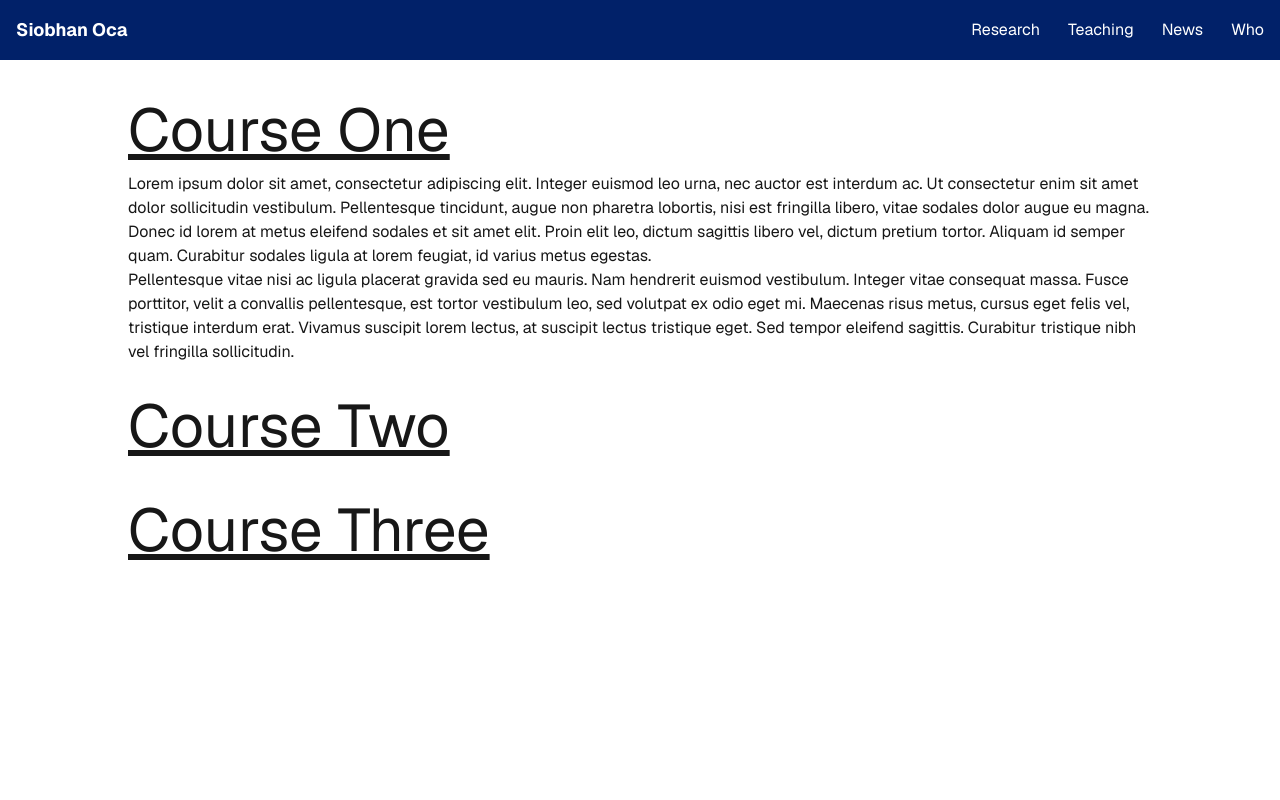
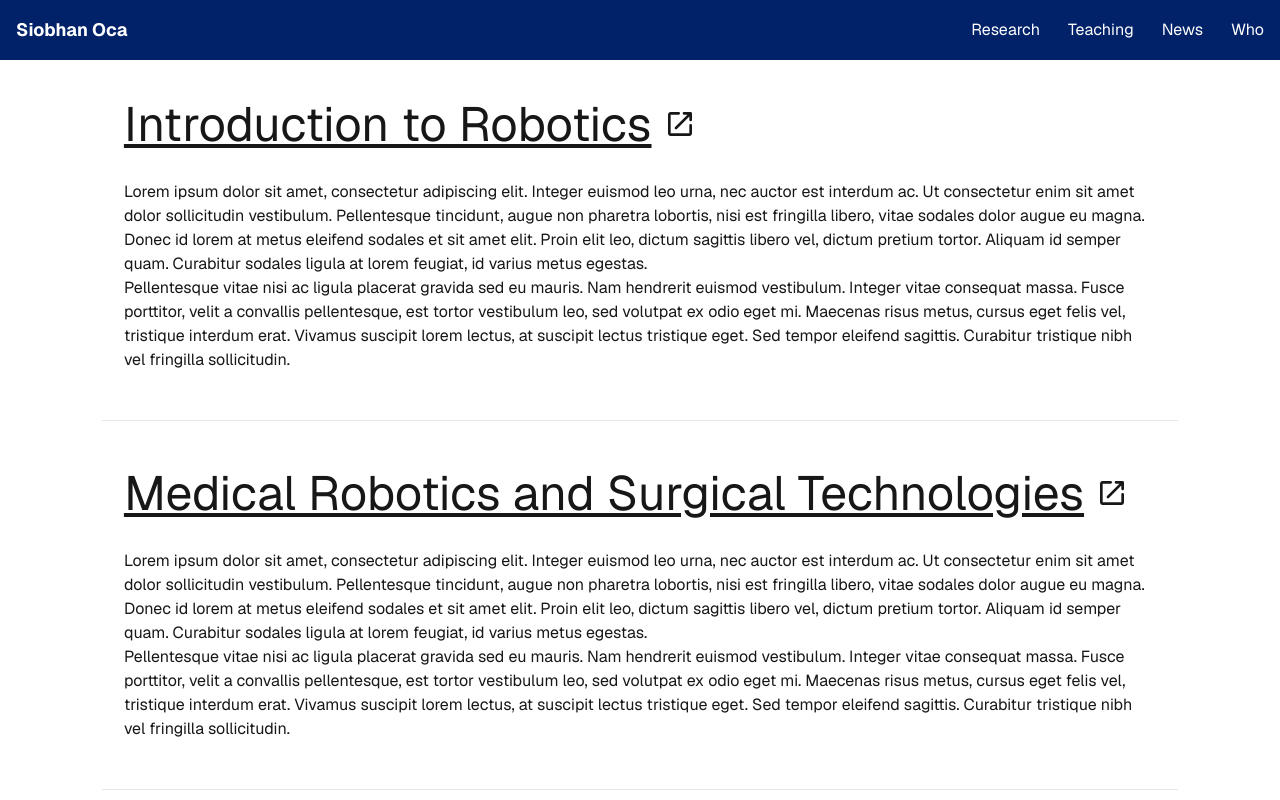
Before and after one commit to seamuslowry/siobhan-oca, a Next.js app: page /courses in a window 1280 px wide. Shown: the top 800 px of the page. Built offline with nearby package versions, Linux system fonts and the light colour scheme.

Commit message:
refactor: more real courses

```diff
--- a/app/courses/course.tsx
+++ b/app/courses/course.tsx
@@ -6,64 +6,39 @@ export interface Course {
   syllabus?: string;
 }
 
-// function PdfIcon() {
-//   return (
-//     <svg
-//       xmlns="http://www.w3.org/2000/svg"
-//       viewBox="0 0 512 512"
-//       className="w-6 h-6"
-//     >
-//       <g>
-//         <path
-//           d="M378.413,0H208.297h-13.182L185.8,9.314L57.02,138.102l-9.314,9.314v13.176v265.514
-//    c0,47.36,38.528,85.895,85.896,85.895h244.811c47.353,0,85.881-38.535,85.881-85.895V85.896C464.294,38.528,425.766,0,378.413,0z
-//     M432.497,426.105c0,29.877-24.214,54.091-54.084,54.091H133.602c-29.884,0-54.098-24.214-54.098-54.091V160.591h83.716
-//    c24.885,0,45.077-20.178,45.077-45.07V31.804h170.116c29.87,0,54.084,24.214,54.084,54.092V426.105z"
-//           fill="currentColor"
-//         />
-//         <path
-//           d="M171.947,252.785h-28.529c-5.432,0-8.686,3.533-8.686,8.825v73.754c0,6.388,4.204,10.599,10.041,10.599
-//    c5.711,0,9.914-4.21,9.914-10.599v-22.406c0-0.545,0.279-0.817,0.824-0.817h16.436c20.095,0,32.188-12.226,32.188-29.612
-//    C204.136,264.871,192.182,252.785,171.947,252.785z M170.719,294.888h-15.208c-0.545,0-0.824-0.272-0.824-0.81v-23.23
-//    c0-0.545,0.279-0.816,0.824-0.816h15.208c8.42,0,13.447,5.027,13.447,12.498C184.167,290,179.139,294.888,170.719,294.888z"
-//           fill="currentColor"
-//         />
-//         <path
-//           d="M250.191,252.785h-21.868c-5.432,0-8.686,3.533-8.686,8.825v74.843c0,5.3,3.253,8.693,8.686,8.693h21.868
-//    c19.69,0,31.923-6.249,36.81-21.324c1.76-5.3,2.723-11.681,2.723-24.857c0-13.175-0.964-19.557-2.723-24.856
-//    C282.113,259.034,269.881,252.785,250.191,252.785z M267.856,316.896c-2.318,7.331-8.965,10.459-18.21,10.459h-9.23
-//    c-0.545,0-0.824-0.272-0.824-0.816v-55.146c0-0.545,0.279-0.817,0.824-0.817h9.23c9.245,0,15.892,3.128,18.21,10.46
-//    c0.95,3.128,1.62,8.56,1.62,17.93C269.476,308.336,268.805,313.768,267.856,316.896z"
-//           fill="currentColor"
-//         />
-//         <path
-//           d="M361.167,252.785h-44.812c-5.432,0-8.7,3.533-8.7,8.825v73.754c0,6.388,4.218,10.599,10.055,10.599
-//    c5.697,0,9.914-4.21,9.914-10.599v-26.351c0-0.538,0.265-0.81,0.81-0.81h26.086c5.837,0,9.23-3.532,9.23-8.56
-//    c0-5.028-3.393-8.553-9.23-8.553h-26.086c-0.545,0-0.81-0.272-0.81-0.817v-19.425c0-0.545,0.265-0.816,0.81-0.816h32.733
-//    c5.572,0,9.245-3.666,9.245-8.553C370.411,256.45,366.738,252.785,361.167,252.785z"
-//           fill="currentColor"
-//         />
-//       </g>
-//     </svg>
-//   );
-// }
+function ExternalLinkIcon() {
+  return (
+    <svg
+      xmlns="http://www.w3.org/2000/svg"
+      className="w-8 h-8"
+      viewBox="0 0 24 24"
+    >
+      <path
+        fill="currentColor"
+        d="M 19.980469 2.9902344 A 1.0001 1.0001 0 0 0 19.869141 3 L 15 3 A 1.0001 1.0001 0 1 0 15 5 L 17.585938 5 L 8.2929688 14.292969 A 1.0001 1.0001 0 1 0 9.7070312 15.707031 L 19 6.4140625 L 19 9 A 1.0001 1.0001 0 1 0 21 9 L 21 4.1269531 A 1.0001 1.0001 0 0 0 19.980469 2.9902344 z M 5 3 C 3.9069372 3 3 3.9069372 3 5 L 3 19 C 3 20.093063 3.9069372 21 5 21 L 19 21 C 20.093063 21 21 20.093063 21 19 L 21 13 A 1.0001 1.0001 0 1 0 19 13 L 19 19 L 5 19 L 5 5 L 11 5 A 1.0001 1.0001 0 1 0 11 3 L 5 3 z"
+      ></path>
+    </svg>
+  );
+}
 
 export async function Course({
   course: { name = '', abstract = [], syllabus = '' },
+  className,
 }: {
   course: Course;
+  className?: string;
 }) {
   return (
-    <section>
-      <div className="flex items-center gap-4">
-        {/* TODO: figure out a better way to indicate that this is the syllabus */}
+    <section className={className}>
+      <div className="flex items-center gap-2">
         <Link
           href={`/courses/${syllabus}`}
           target="_blank"
           rel="noopener noreferrer"
-          download
+          className="grid grid-cols-[1fr_min-content] gap-3 items-center pb-8"
         >
-          <h2 className="text-6xl pb-3 underline">{name}</h2>
+          <h2 className="text-5xl underline">{name}</h2>
+          <ExternalLinkIcon />
         </Link>
       </div>
       {abstract.map((piece, index) => (
--- a/app/courses/page.tsx
+++ b/app/courses/page.tsx
@@ -1,6 +1,7 @@
 import { readFile } from 'fs/promises';
 import { parse } from 'yaml';
 import { type Course as CourseType, Course } from './course';
+import { Fragment } from 'react';
 
 interface ContentConfiguration {
   courses?: CourseType[];
@@ -13,9 +14,12 @@ export default async function Courses() {
 
   return (
     <main>
-      <div className="mx-[10%] mt-10 flex flex-col gap-8">
+      <div className="mx-[8%] mt-10 flex flex-col gap-8">
         {courses.map((c, i) => (
-          <Course key={i} course={c} />
+          <Fragment key={i}>
+            <Course course={c} className="mx-[2%]" />
+            {i < courses.length - 1 && <hr className="my-4" />}
+          </Fragment>
         ))}
       </div>
     </main>
--- a/public/courses/content.yaml
+++ b/public/courses/content.yaml
@@ -5,7 +5,35 @@ metadata:
     Assistant Professor of Mechanical Engineering and Materials Science at Duke University
     Assistant Director of Masters in Robotics at Duke University
 courses:
-  - name: Course One
+  - name: Introduction to Robotics
+    syllabus: intro-to-robotics.pdf
+    abstract:
+      - Lorem ipsum dolor sit amet, consectetur adipiscing elit. Integer euismod leo urna, nec auctor est interdum ac. Ut consectetur enim sit amet dolor sollicitudin vestibulum. Pellentesque tincidunt, augue non pharetra lobortis, nisi est fringilla libero, vitae sodales dolor augue eu magna. Donec id lorem at metus eleifend sodales et sit amet elit. Proin elit leo, dictum sagittis libero vel, dictum pretium tortor. Aliquam id semper quam. Curabitur sodales ligula at lorem feugiat, id varius metus egestas.
+      - Pellentesque vitae nisi ac ligula placerat gravida sed eu mauris. Nam hendrerit euismod vestibulum. Integer vitae consequat massa. Fusce porttitor, velit a convallis pellentesque, est tortor vestibulum leo, sed volutpat ex odio eget mi. Maecenas risus metus, cursus eget felis vel, tristique interdum erat. Vivamus suscipit lorem lectus, at suscipit lectus tristique eget. Sed tempor eleifend sagittis. Curabitur tristique nibh vel fringilla sollicitudin.
+    projects:
+      - name: Project name
+        collaborators:
+          - type: STUDENT
+            name: Student One
+          - type: STUDENT
+            name: Student Two
+          - type: ACADEMIC
+            name: Academic One
+  - name: Medical Robotics and Surgical Technologies
+    syllabus: medical-robotics.pdf
+    abstract:
+      - Lorem ipsum dolor sit amet, consectetur adipiscing elit. Integer euismod leo urna, nec auctor est interdum ac. Ut consectetur enim sit amet dolor sollicitudin vestibulum. Pellentesque tincidunt, augue non pharetra lobortis, nisi est fringilla libero, vitae sodales dolor augue eu magna. Donec id lorem at metus eleifend sodales et sit amet elit. Proin elit leo, dictum sagittis libero vel, dictum pretium tortor. Aliquam id semper quam. Curabitur sodales ligula at lorem feugiat, id varius metus egestas.
+      - Pellentesque vitae nisi ac ligula placerat gravida sed eu mauris. Nam hendrerit euismod vestibulum. Integer vitae consequat massa. Fusce porttitor, velit a convallis pellentesque, est tortor vestibulum leo, sed volutpat ex odio eget mi. Maecenas risus metus, cursus eget felis vel, tristique interdum erat. Vivamus suscipit lorem lectus, at suscipit lectus tristique eget. Sed tempor eleifend sagittis. Curabitur tristique nibh vel fringilla sollicitudin.
+    projects:
+      - name: Project name
+        collaborators:
+          - type: STUDENT
+            name: Student One
+          - type: STUDENT
+            name: Student Two
+          - type: ACADEMIC
+            name: Academic One
+  - name: Advanced Elephants
     syllabus: test.pdf
     abstract:
       - Lorem ipsum dolor sit amet, consectetur adipiscing elit. Integer euismod leo urna, nec auctor est interdum ac. Ut consectetur enim sit amet dolor sollicitudin vestibulum. Pellentesque tincidunt, augue non pharetra lobortis, nisi est fringilla libero, vitae sodales dolor augue eu magna. Donec id lorem at metus eleifend sodales et sit amet elit. Proin elit leo, dictum sagittis libero vel, dictum pretium tortor. Aliquam id semper quam. Curabitur sodales ligula at lorem feugiat, id varius metus egestas.
@@ -19,5 +47,3 @@ courses:
             name: Student Two
           - type: ACADEMIC
             name: Academic One
-  - name: Course Two
-  - name: Course Three
```
Also changed, not shown: 2 other files (tests, documents, lock files or other folders).
